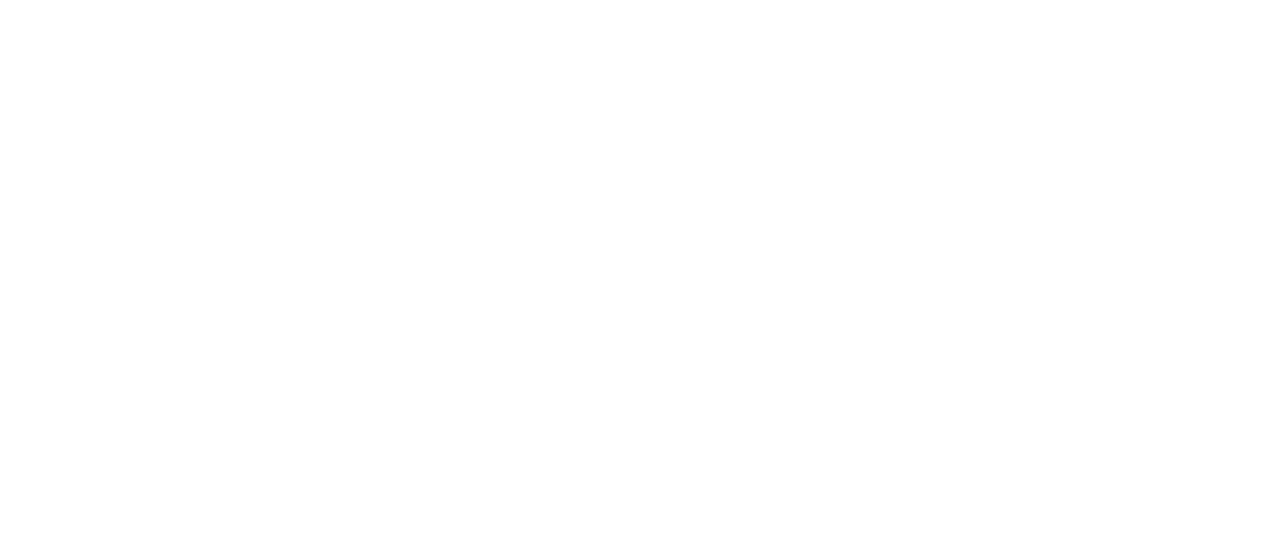
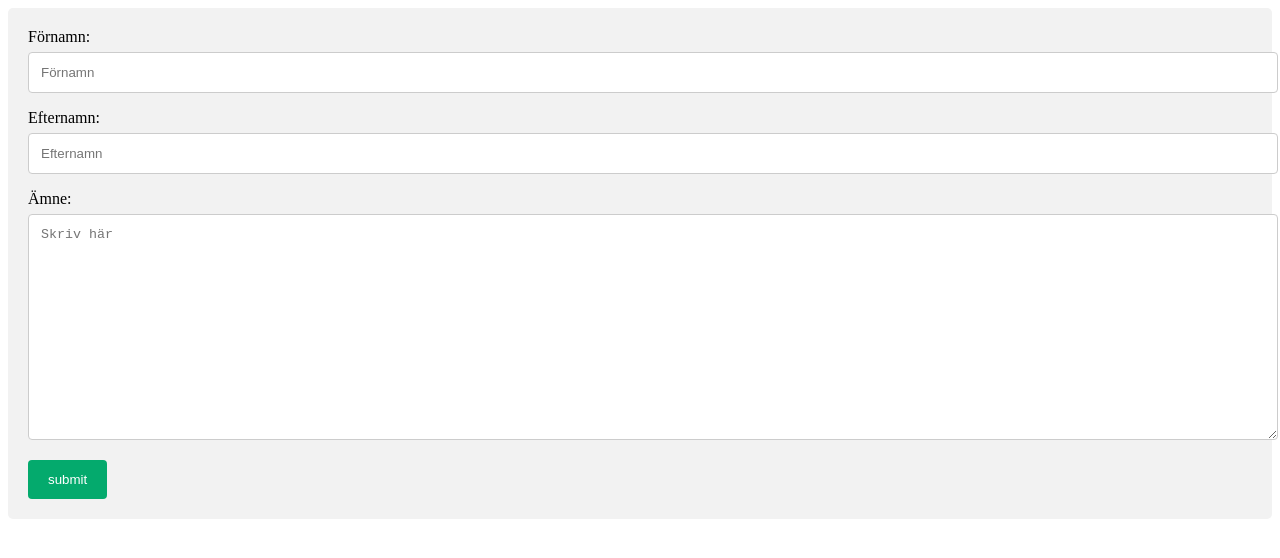
Before and after one commit to Ismail-m-a/Portfolio-website-html-css, a plain HTML site: page kontakt-form.html in a window 1280 px wide. Drawn offline with Linux system fonts and the light colour scheme.

Commit message:
kontakt form

```diff
--- /dev/null
+++ b/kontakt-form.css
@@ -0,0 +1,31 @@
+input{
+    display: block;
+}
+input[type="text"], textarea{
+    width: 100%;
+    padding: 12px;
+    border: 1px solid #ccc;
+    border-radius: 4px;
+    margin-top: 6px;
+    margin-bottom: 16px;
+    resize: vertical;
+}
+input[type=submit]{
+    background-color: #04aa6d;
+    color: white;
+    padding: 12px 20px;
+    border: none;
+    border-radius: 4px;
+    cursor: pointer;
+}
+input[type=submit]:hover {
+    background-color: #45a049;
+}
+textarea{
+    height: 200px;
+}
+.container{
+    border-radius: 5px;
+    background-color: #f2f2f2;
+    padding: 20px;
+}
--- a/kontakt-form.html
+++ b/kontakt-form.html
@@ -0,0 +1,23 @@
+<!DOCTYPE html>
+<html lang="en">
+<head>
+    <meta charset="UTF-8">
+    <meta name="viewport" content="width=device-width, initial-scale=1.0">
+    <title>Contact</title>
+    <link rel="stylesheet" href="kontakt-form.css">
+</head>
+<body>
+    <div class="container">
+        <form action="">
+            <label for="fname">Förnamn:</label>
+            <input type="text" name="fname" id="fname" placeholder="Förnamn">
+            <label for="lname">Efternamn:</label>
+            <input type="text" name="lname" id="lname" placeholder="Efternamn">
+            <label for="subject">Ämne:</label>
+            <textarea name="subject" id="subject" placeholder="Skriv här"  cols="" rows=""></textarea>
+            <input type="submit" value="submit">
+
+        </form>
+    </div>
+</body>
+</html>
--- a/style.css
+++ b/style.css
@@ -76,6 +76,7 @@ a:hover{
     padding-top: 10px;
     border-radius: 90px;
     transform: translateY(-20px);
+    cursor: pointer;
 }
 .content{
     width: 100%;
```
Also changed, not shown: index.html (+1 -1 lines).
